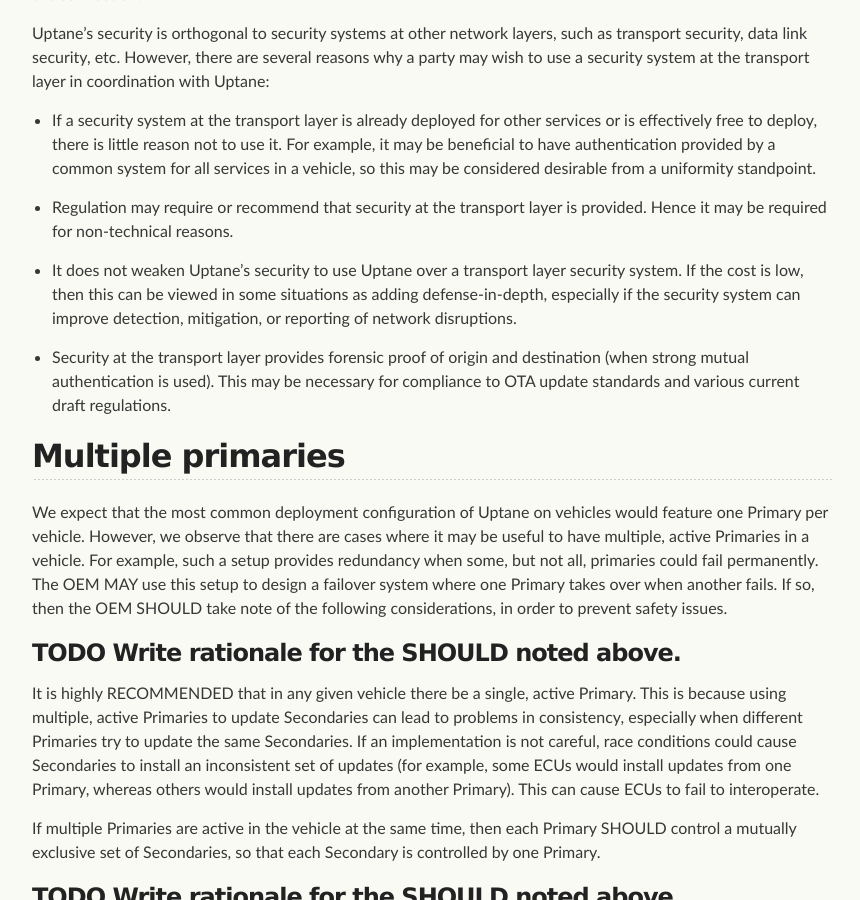
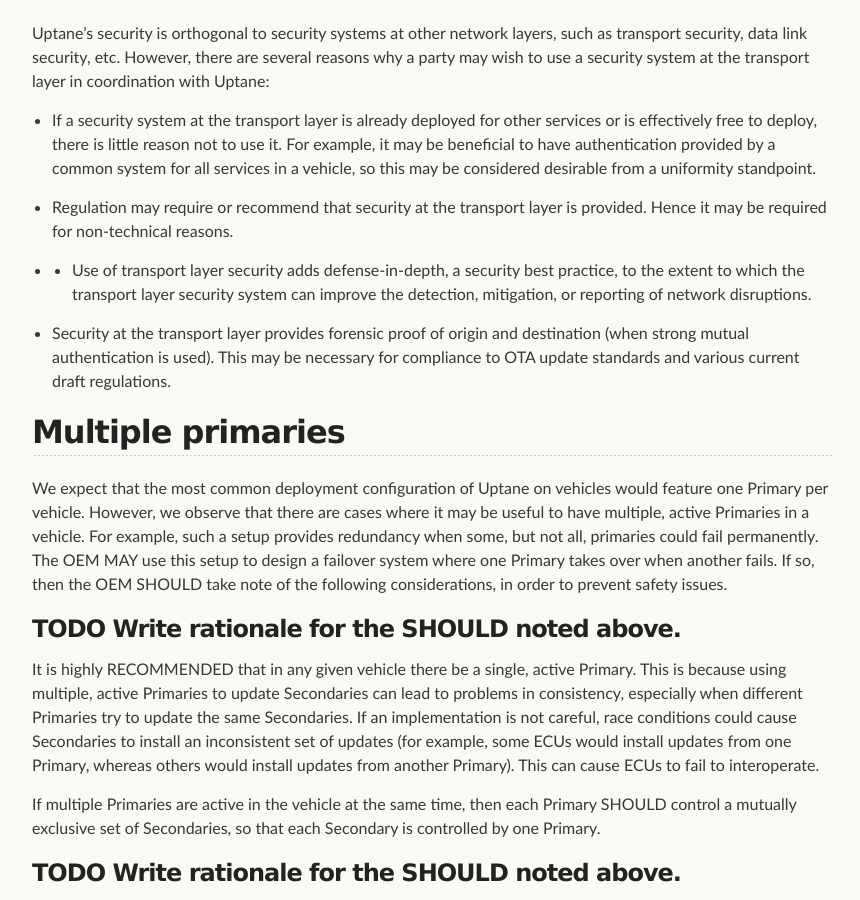
Before and after one commit to uptane/deployment-considerations, a Jekyll site: the page built from customizations.md, in a window 1280 px wide and 900 px high, scrolled down 2933 px. Shown: the whole window, without its empty margins (208-1068 px from the left). Built offline with Jekyll 4.4.1, drawn with Linux system fonts in a browser that asks for light colours; our own code applies the rules of GitHub Pages for plain Markdown files.

Commit message:
Update customizations.md

```diff
--- a/customizations.md
+++ b/customizations.md
@@ -73,7 +73,7 @@ Uptane's security is orthogonal to security systems at other network layers, suc
 
 - Regulation may require or recommend that security at the transport layer is provided.  Hence it may be required for non-technical reasons.
 
-- It does not weaken Uptane's security to use Uptane over a transport layer security system.  If the cost is low, then this can be viewed in some situations as adding defense-in-depth, especially if the security system can improve detection, mitigation, or reporting of network disruptions.
+- - Use of transport layer security adds defense-in-depth, a security best practice, to the extent to which the transport layer security system can improve the detection, mitigation, or reporting of network disruptions.
 
 - Security at the transport layer provides forensic proof of origin and destination (when strong mutual authentication is used).  This may be necessary for compliance to OTA update standards and various current draft regulations.
 
```
